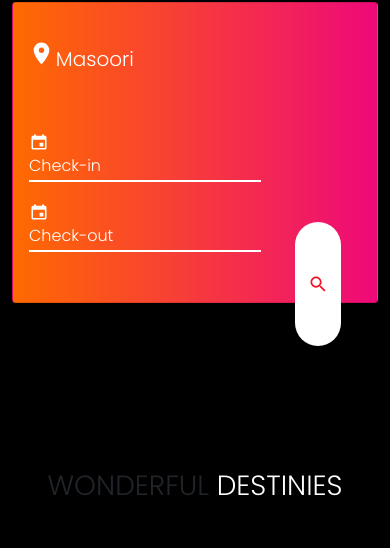
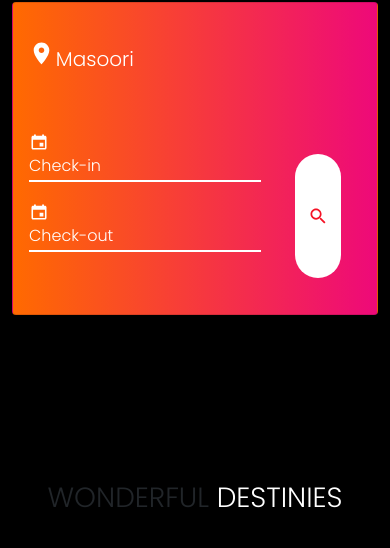
Before and after one commit to AmanSagar0607/TRIPME, a plain HTML site: page index.html in a window 390 px wide. Shown: the part 953-1501 px from the top of the page. Drawn offline with nearby package versions, Linux system fonts and the light colour scheme; a script that the page names is missing.

Commit message:
Update style.css

```diff
--- a/style.css
+++ b/style.css
@@ -970,13 +970,7 @@ background: linear-gradient(to right, #ff6a00, #ee0979); /* W3C, IE 10+/ Edge, F
         margin-bottom: 10px;
     }
 
-    .search-top-container-right{
-        margin-top: -30px;
-        /* padding:4px 0px; */
-        margin-right: 20px;
-        margin-bottom: -80px;
-
-    }
+
 
     .bottom-footer p a{
         font-size: 17px;
```
